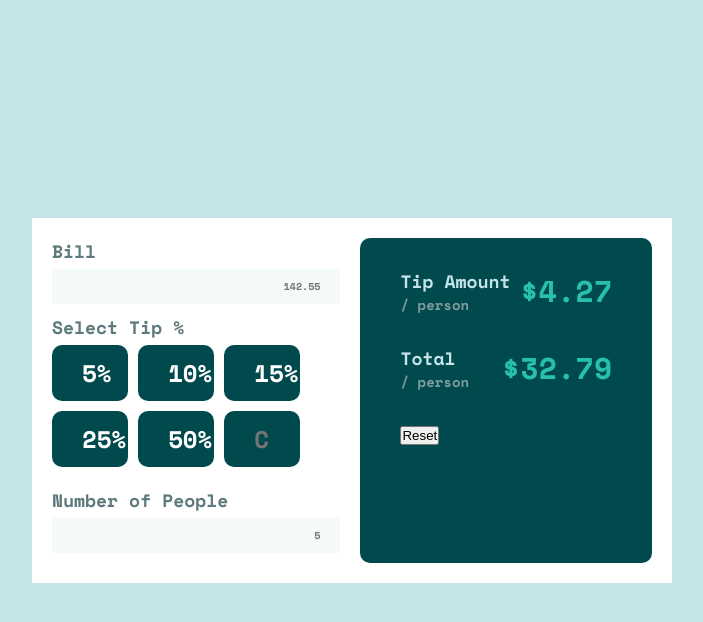
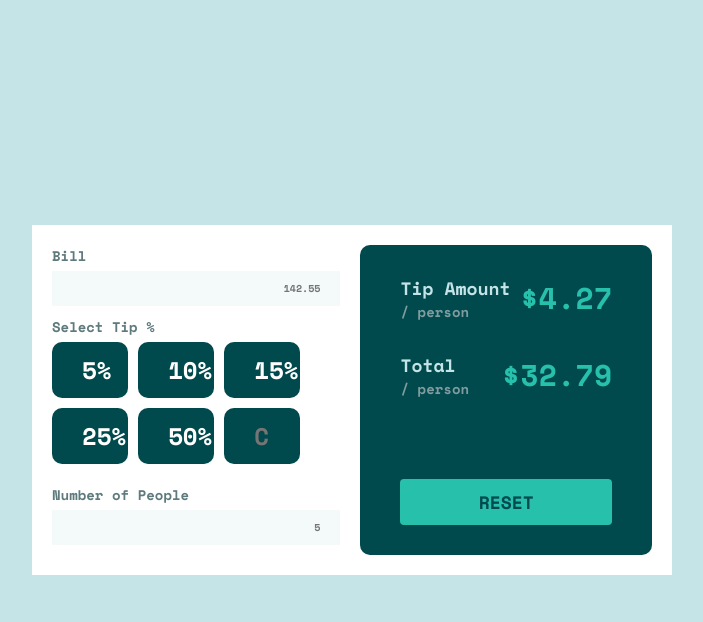
Before and after one commit to Saumya-Shrestha/WebDev, a PHP site: page / in a window 1280 px wide. Shown: the top 622 px of the page, without its empty margins (288-991 px from the left). Run offline with PHP 8.4, Linux system fonts and the light colour scheme.

Commit message:
what is the happening

```diff
--- a/style.css
+++ b/style.css
@@ -55,7 +55,7 @@ label, input {
 }
 
 .input-group label {
-    font-size: 18px;
+    font-size: 14px;
     color: var(--color-darkGrayishCyan);
     margin-bottom: 5px;
     font-weight: 700;
@@ -94,14 +94,17 @@ label, input {
     background-color: var(--color-lightGrayishCyan);
     color: var(--color-veryDarkCyan);
     cursor: pointer;
-    transition: all 0.2;
+    transition: all 0.2s;
 }
 
 .calculation-result {
+    height: auto;
     width: 50%;
     padding: 30px 40px;
     border-radius: 10px;
     background-color: var(--color-veryDarkCyan);
+    display: flex;
+    flex-direction: column;
 }
 
 .calculation-amount {
@@ -125,6 +128,22 @@ label, input {
     color: var(--color-strongCyan);
 }
 
-.button {
+.calculation-result .button {
+    margin-top: auto;
+    border-radius: 4px;
+    width: 100%;
+    padding: 10px 20px;
+    border: none;
+    background-color: var(--color-strongCyan);
+    color: var(--color-veryDarkCyan);
+    text-transform: uppercase;
+    font-size: 18px;
+    font-family: var(--primary-font);
+}
 
+.calculation-result .button:hover{
+    cursor: pointer;
+    background-color: var(--color-lightGrayishCyan);
+    transition: all 0.2s;
+    color: var(--color-darkGrayishCyan);
 }
```
